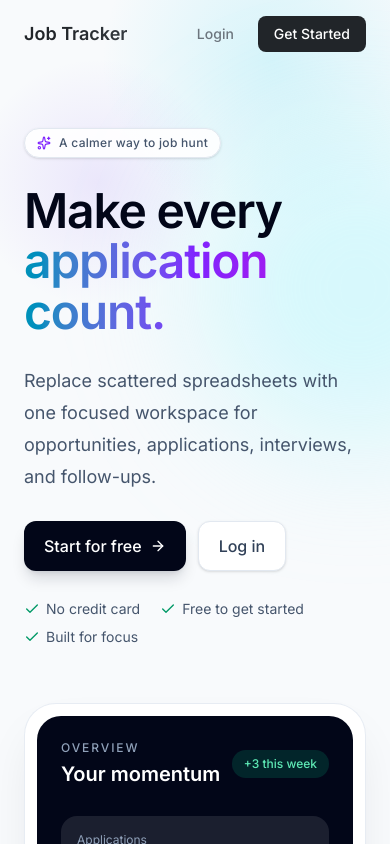
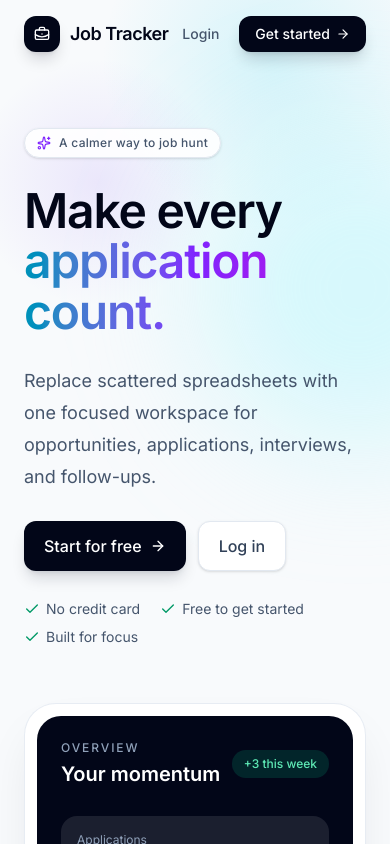
Before and after one commit to DarthCoder-afk/ApplyFlow, a Next.js app in the folder frontend/: page / in a window 390 px wide. Shown: the top 844 px of the page. Built offline with nearby package versions, Linux system fonts and the light colour scheme.

Commit message:
Update landing page components with improved structure and styling: add section IDs for navigation, enhance navbar with new icons and responsive design, and refine button styles for better user interaction.

```diff
--- a/frontend/src/components/landing/cta-section.tsx
+++ b/frontend/src/components/landing/cta-section.tsx
@@ -4,7 +4,7 @@ import FadeUp from '../animations/fade-up';
 
 export default function CtaSection() {
   return (
-    <section className="relative mx-auto mb-8 w-[calc(100%-2rem)] max-w-6xl overflow-hidden rounded-[2rem] bg-slate-950 text-white shadow-2xl shadow-slate-900/15">
+    <section id="get-started" className="relative mx-auto mb-8 w-[calc(100%-2rem)] max-w-6xl overflow-hidden rounded-[2rem] bg-slate-950 text-white shadow-2xl shadow-slate-900/15">
       <div className="pointer-events-none absolute -left-16 top-0 h-72 w-72 rounded-full bg-cyan-400/20 blur-3xl" />
       <div className="pointer-events-none absolute -bottom-24 right-0 h-80 w-80 rounded-full bg-violet-500/25 blur-3xl" />
       <div className="relative mx-auto w-full max-w-4xl px-6 py-20 text-center sm:py-24">
--- a/frontend/src/components/landing/features.section.tsx
+++ b/frontend/src/components/landing/features.section.tsx
@@ -5,7 +5,7 @@ import FeatureSpotlight from './feature-spotlight';
 
 export default function FeaturesSection() {
   return (
-    <>
+    <section id="features">
       {FEATURES.map((feature, index) => (
         <FeatureSpotlight
           key={feature.title}
@@ -15,6 +15,6 @@ export default function FeaturesSection() {
           variant="light"
         />
       ))}
-    </>
+    </section>
   );
 }
--- a/frontend/src/components/landing/landing-navbar.tsx
+++ b/frontend/src/components/landing/landing-navbar.tsx
@@ -2,6 +2,7 @@
 
 import Link from 'next/link';
 import { useEffect, useState } from 'react';
+import { ArrowRight, BriefcaseBusiness } from 'lucide-react';
 
 export default function LandingNavbar() {
   const [scrolled, setScrolled] = useState(false);
@@ -15,30 +16,36 @@ export default function LandingNavbar() {
 
   return (
     <header
-      className={`fixed inset-x-0 top-0 z-50 transition-colors duration-300 ${
-        scrolled ? 'border-b border-[#dee2e6] bg-[#f8f9fa]/90 backdrop-blur-md' : 'bg-transparent'
+      className={`fixed inset-x-0 top-0 z-50 transition-all duration-300 ${
+        scrolled ? 'border-b border-slate-200/80 bg-slate-50/85 shadow-sm backdrop-blur-xl' : 'bg-transparent'
       }`}
     >
       <nav className="mx-auto flex w-full max-w-6xl items-center justify-between px-6 py-4">
-        <Link href="/" className="text-lg font-semibold text-[#212529]">
-          Job{' '}
-          <span className="bg-gradient-to-r from-[#212529] to-[#343a40] bg-clip-text text-transparent">
-            Tracker
+        <Link href="/" className="inline-flex items-center gap-2.5 text-lg font-semibold tracking-tight text-slate-950">
+          <span className="grid h-9 w-9 place-items-center rounded-xl bg-slate-950 text-white shadow-lg shadow-slate-950/15">
+            <BriefcaseBusiness className="h-4 w-4" />
           </span>
+          Job Tracker
         </Link>
 
-        <div className="flex items-center gap-3 sm:gap-4">
+        <div className="hidden items-center gap-7 text-sm font-medium text-slate-600 md:flex">
+          <a href="#features" className="transition hover:text-slate-950">Features</a>
+          <a href="#get-started" className="transition hover:text-slate-950">Get started</a>
+        </div>
+
+        <div className="flex items-center gap-2 sm:gap-3">
           <Link
             href="/login"
-            className="rounded-lg px-3 py-2 text-sm font-medium text-[#6c757d] transition hover:text-[#212529]"
+            className="rounded-xl px-3 py-2 text-sm font-medium text-slate-600 transition hover:bg-white/80 hover:text-slate-950"
           >
             Login
           </Link>
           <Link
             href="/register"
-            className="rounded-lg bg-[#212529] px-4 py-2 text-sm font-medium text-white transition hover:bg-[#343a40]"
+            className="inline-flex items-center gap-1.5 rounded-xl bg-slate-950 px-4 py-2 text-sm font-medium text-white shadow-lg shadow-slate-950/15 transition hover:-translate-y-0.5 hover:bg-slate-800"
           >
-            Get Started
+            Get started
+            <ArrowRight className="h-3.5 w-3.5" />
           </Link>
         </div>
       </nav>
```
